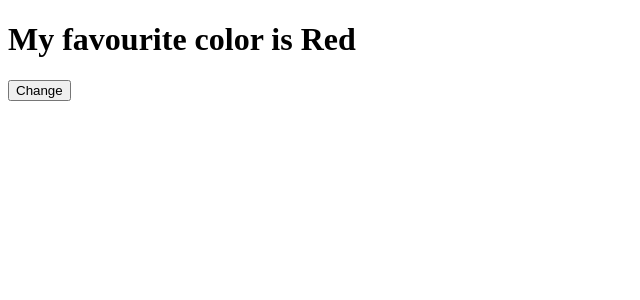
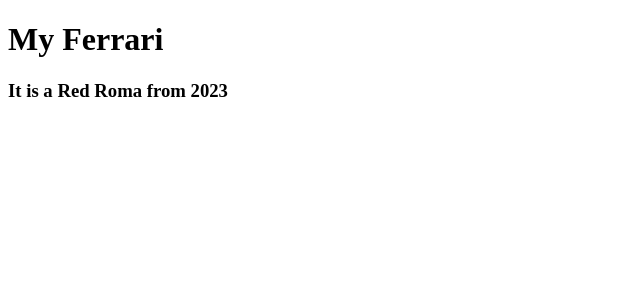
Before and after one commit to janeAnezi/LetsReact, a React (Create React App) app: page / in a window 1280 px wide. Shown: the top 300 px of the page, without its empty margins (0-640 px from the left). Built offline with nearby package versions, Linux system fonts and the light colour scheme.

Commit message:
useState hook

```diff
--- a/src/Components/LetsReact/UseStateComp.jsx
+++ b/src/Components/LetsReact/UseStateComp.jsx
@@ -2,17 +2,29 @@
 
 export default function UseStateComp() {
 
-  const [color, setColor] = useState('Red')
+//   const [color, setColor] = useState('Red')
 
-  // let color = "Red"
- let changeFavColor = () => {
-  setColor("Blue")
- }
+//   // let color = "Red"
+//  let changeFavColor = () => {
+//   setColor("Blue")
+//  }
+
+
+const [brand, setBrand] = useState('Ferrari')
+const [model, setModel] = useState('Roma')
+const [year, setyear] = useState('2023')
+const [color, setColor] = useState('Red')
 
   return (
     <div>
-      <h1>My favourite color is {color}</h1>
-      <button onClick={changeFavColor}>Change</button>
+      {/* <h1>My favourite color is {color}</h1>
+      <button onClick={changeFavColor}>Change</button> */}
+
+
+      {/* Multiple State Variable */}
+
+      <h1>My {brand}</h1>
+      <h3>It is a {color} {model} from {year}</h3>
     </div>
   )
 }
```
